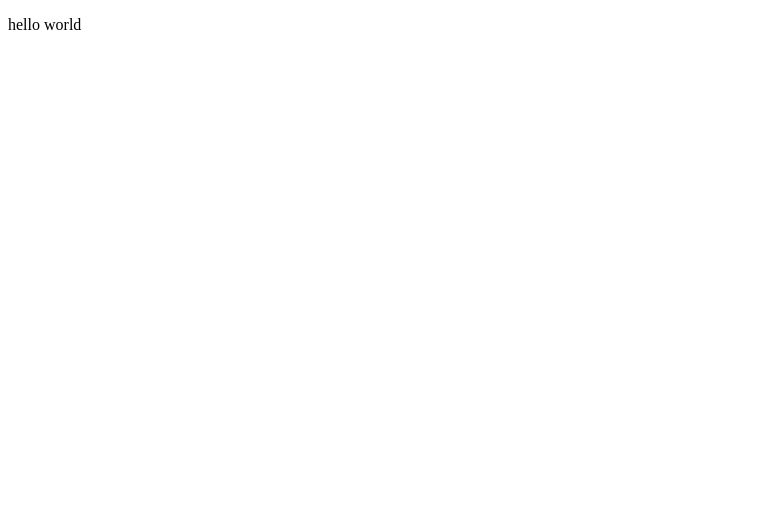
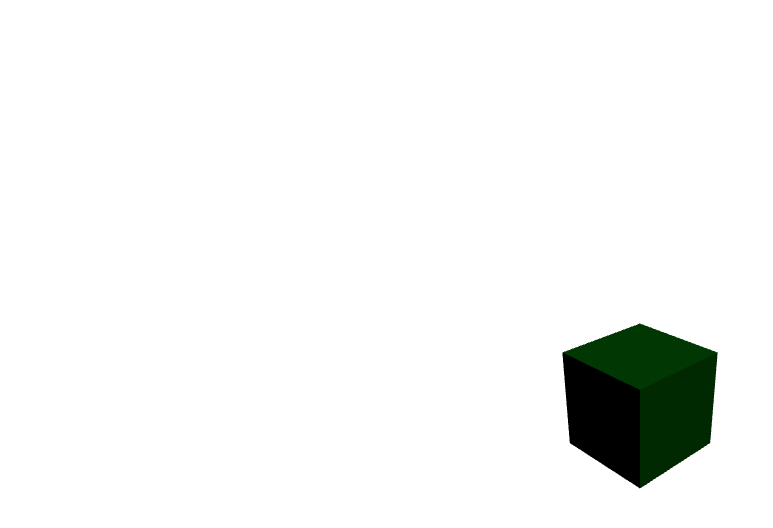
Before and after one commit to 0y0lll/react3fiber-2, a React (Vite) app: page / in a window 1280 px wide. Shown: the top 528 px of the page, without its empty margins (0-773 px from the left). Built offline with nearby package versions, Linux system fonts and the light colour scheme.

Commit message:
feat: box

```diff
--- a/package.json
+++ b/package.json
@@ -10,8 +10,12 @@
     "preview": "vite preview"
   },
   "dependencies": {
+    "@react-three/drei": "^9.97.5",
+    "@react-three/fiber": "^8.15.16",
+    "@types/three": "^0.161.2",
     "react": "^18.2.0",
-    "react-dom": "^18.2.0"
+    "react-dom": "^18.2.0",
+    "three": "^0.161.0"
   },
   "devDependencies": {
     "@types/react": "^18.2.55",
--- a/src/App.css
+++ b/src/App.css
@@ -0,0 +1,8 @@
+html,
+body,
+#root {
+	margin: 0;
+	padding: 0;
+	width: 100%;
+	height: 100%;
+}
--- a/src/App.tsx
+++ b/src/App.tsx
@@ -1,10 +1,12 @@
+import { Canvas } from "@react-three/fiber"
 import "./App.css"
+import { ThreeElement } from "./ThreeElement"
 
 function App() {
 	return (
-		<>
-			<p>hello world</p>
-		</>
+		<Canvas>
+			<ThreeElement />
+		</Canvas>
 	)
 }
 
--- /dev/null
+++ b/src/ThreeElement.tsx
@@ -0,0 +1,14 @@
+import { degToRad } from "three/src/math/MathUtils.js"
+
+export const ThreeElement = () => {
+	return (
+		<>
+			<directionalLight position={[5, 5, 5]} />
+
+			<mesh rotation={[degToRad(30), degToRad(45), 0]}>
+				<boxGeometry />
+				<meshStandardMaterial color="green" />
+			</mesh>
+		</>
+	)
+}
```
Also changed, not shown: 1 other file (tests, documents, lock files or other folders).
